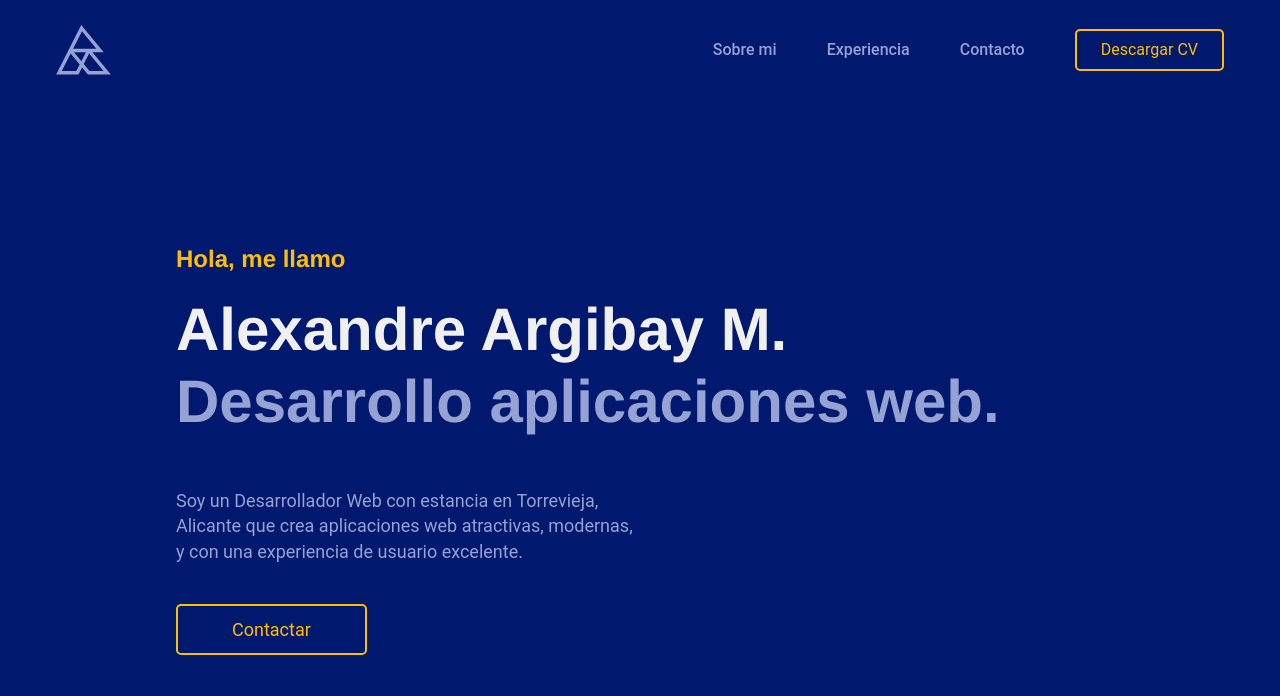
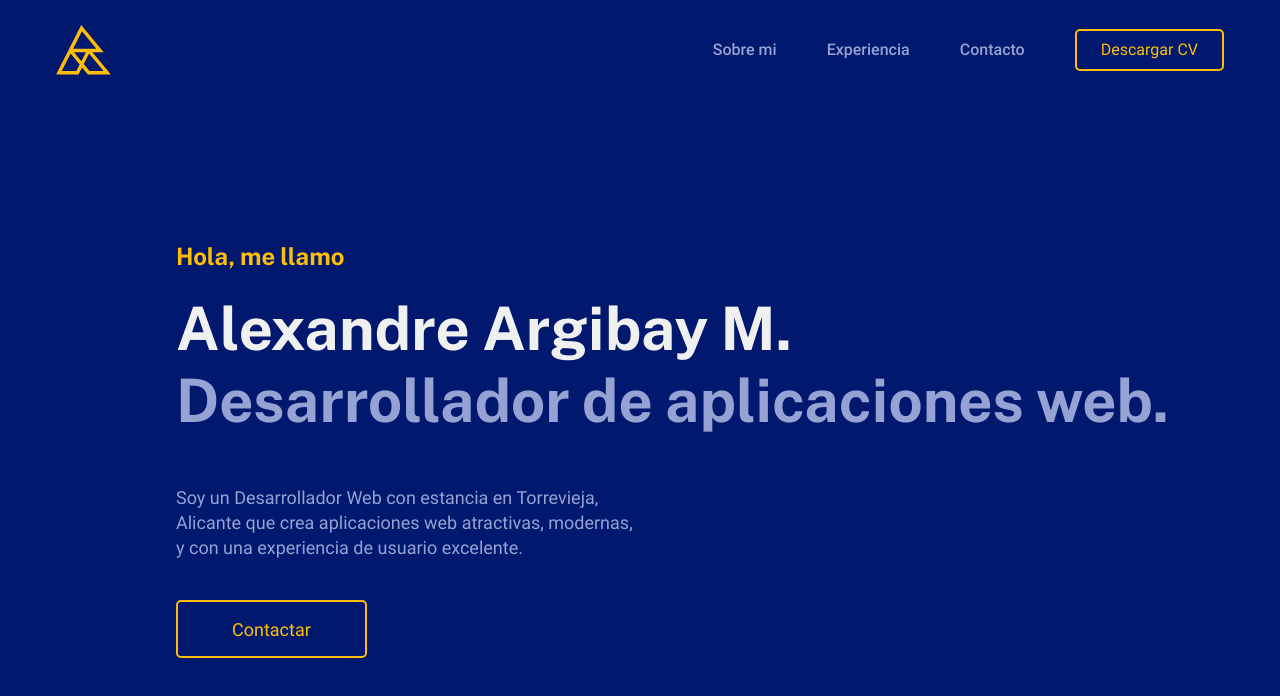
Before and after one commit to alexandreargm/portafolio, a Nuxt app: page / in a window 1280 px wide. Shown: the top 696 px of the page. Built offline with nearby package versions, Linux system fonts and the light colour scheme.

Commit message:
before test deploy

```diff
--- a/assets/css/theme.scss
+++ b/assets/css/theme.scss
@@ -112,7 +112,7 @@ html {
   cursor: pointer;
 }
 .button--big {
-  padding: 0.6em 3em;
+  padding: 0.8em 3em;
 }
 
 /* Container indents */
--- a/components/HeroLanding.vue
+++ b/components/HeroLanding.vue
@@ -9,7 +9,7 @@
         Alexandre Argibay M.
       </h1>
       <h2 class="herolanding__role text--title text--color-contrast-medium">
-        Desarrollo aplicaciones web.
+        Desarrollador de aplicaciones web.
       </h2>
       <p class="herolanding__description text--l">
         Soy un Desarrollador Web con estancia en Torrevieja, Alicante que crea aplicaciones web atractivas, modernas, y con una experiencia de usuario excelente.
--- a/components/Navbar.vue
+++ b/components/Navbar.vue
@@ -61,7 +61,7 @@
     width: auto;
   }
   &__path {
-    fill: var(--color-contrast-medium);
+    fill: var(--color-primary);
   }
 }
 .navbar___menu:nth-child(2) {
--- a/layouts/default.vue
+++ b/layouts/default.vue
@@ -5,7 +5,7 @@
 <style>
 @import '../assets/css/variables.css';
 @import '../assets/css/reboot.css';
-/*@import '../assets/css/typo.scss';*/
+@import '../assets/css/typo.scss';
 @import '../assets/css/theme.scss';
 
 nuxt {
```
